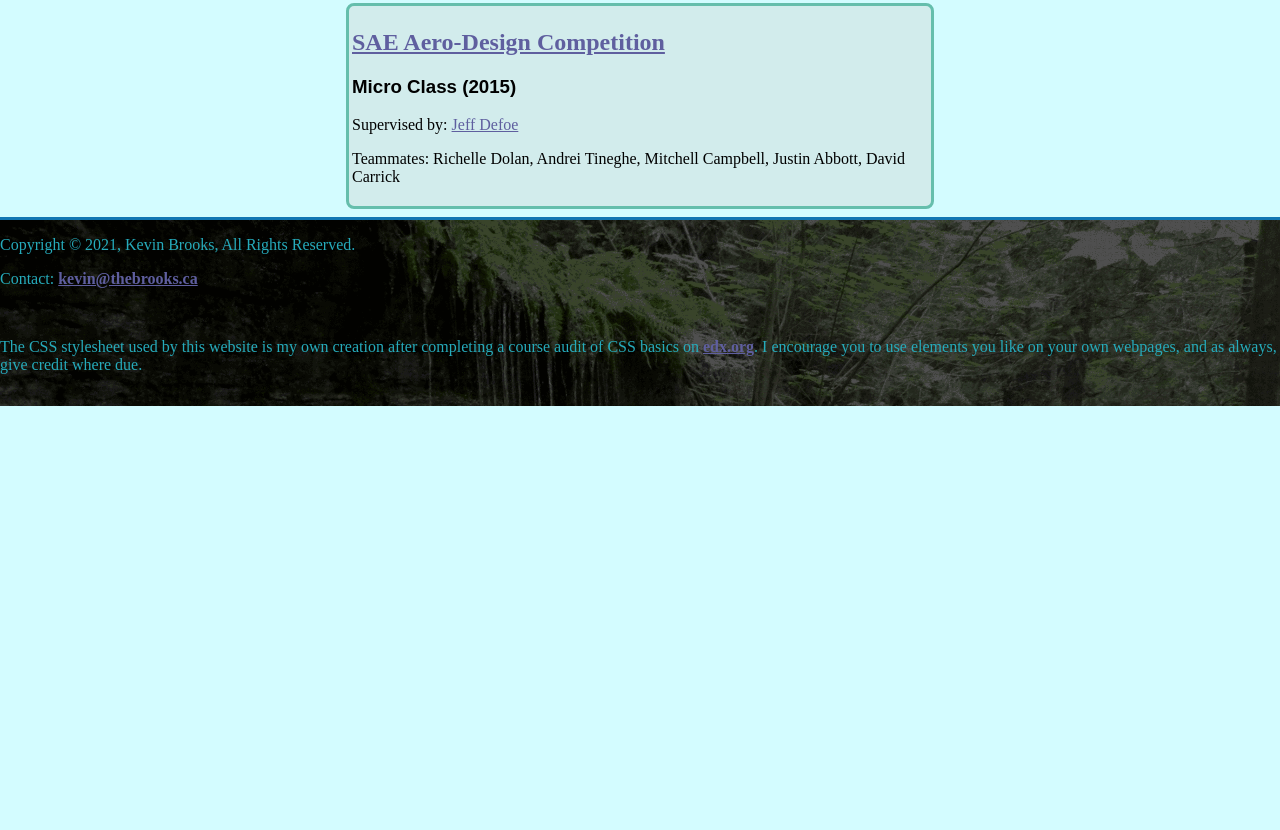
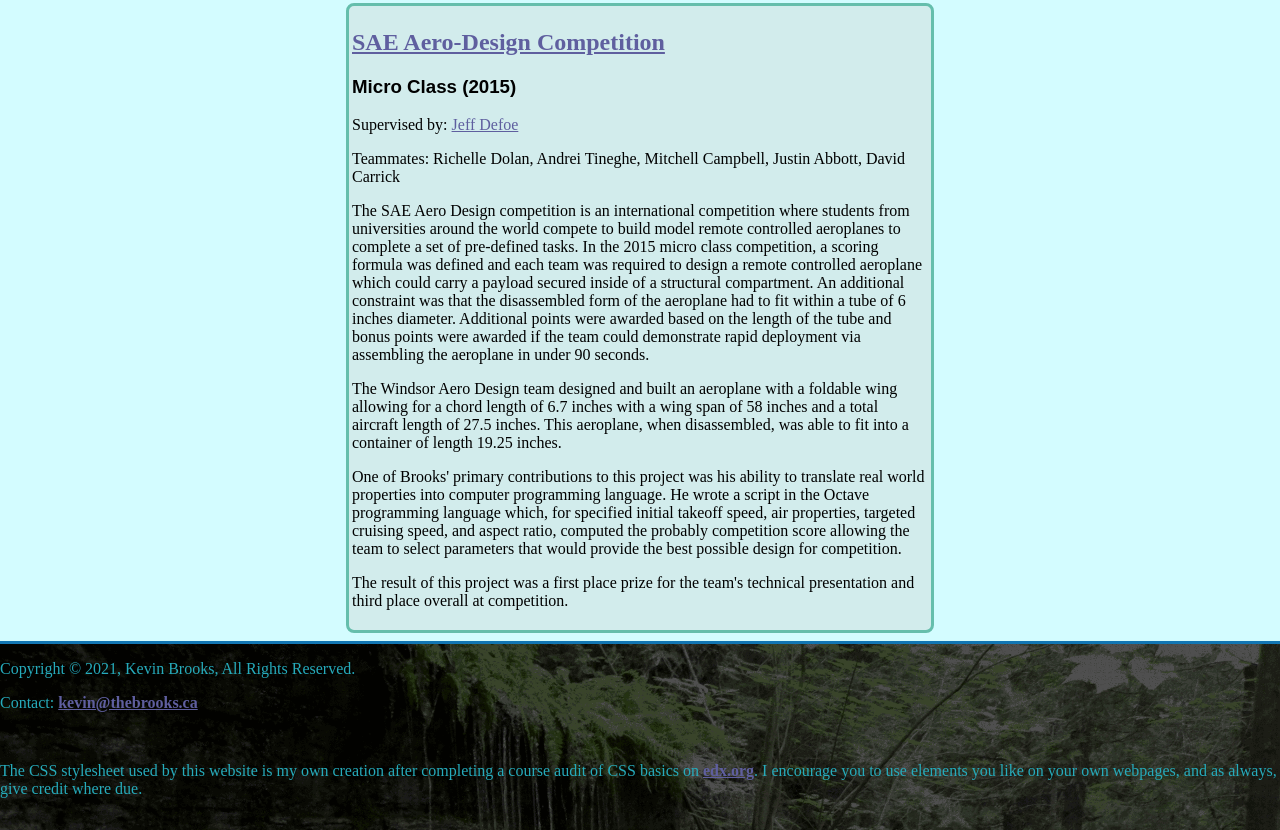
Before and after one commit to ArlingtonBrooks/ArlingtonBrooks, a plain HTML site: page Showcase.html in a window 1280 px wide. Shown: the part 1205-2035 px from the top of the page. Before the commit the page ends 1611 px from the top, so only its background shows below. Drawn offline with Linux system fonts and the light colour scheme.

Commit message:
Updated SAE

```diff
--- a/Showcase.html
+++ b/Showcase.html
@@ -47,7 +47,10 @@
             <h3> Micro Class (2015) </h3>
             <p> Supervised by: <a href="https://www.uwindsor.ca/engineering/mame/354/dr-jeff-defoe">Jeff Defoe</a>
             <p> Teammates: Richelle Dolan, Andrei Tineghe, Mitchell Campbell, Justin Abbott, David Carrick
-            <p>
+            <p> The SAE Aero Design competition is an international competition where students from universities around the world compete to build model remote controlled aeroplanes to complete a set of pre-defined tasks.  In the 2015 micro class competition, a scoring formula was defined and each team was required to design a remote controlled aeroplane which could carry a payload secured inside of a structural compartment.  An additional constraint was that the disassembled form of the aeroplane had to fit within a tube of 6 inches diameter.  Additional points were awarded based on the length of the tube and bonus points were awarded if the team could demonstrate rapid deployment via assembling the aeroplane in under 90 seconds.
+            <p> The Windsor Aero Design team designed and built an aeroplane with a foldable wing allowing for a chord length of 6.7 inches with a wing span of 58 inches and a total aircraft length of 27.5 inches.  This aeroplane, when disassembled, was able to fit into a container of length 19.25 inches.
+            <p> One of Brooks' primary contributions to this project was his ability to translate real world properties into computer programming language.  He wrote a script in the Octave programming language which, for specified initial takeoff speed, air properties, targeted cruising speed, and aspect ratio, computed the probably competition score allowing the team to select parameters that would provide the best possible design for competition.
+            <p> The result of this project was a first place prize for the team's technical presentation and third place overall at competition.
         </section>
         </div>
     </body>
```
